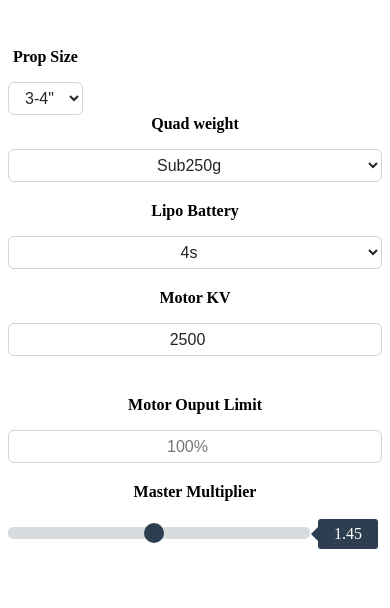
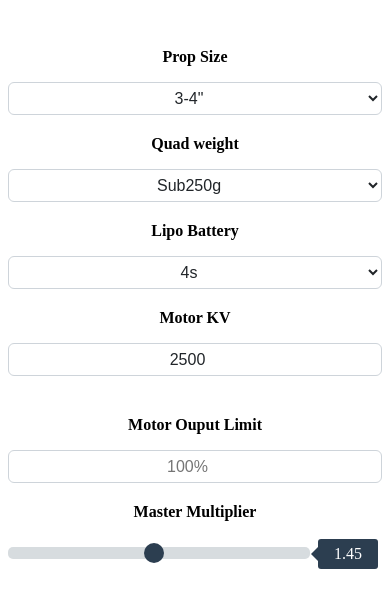
Before and after one commit to TasnimAhamed/motor-kv-calculator, a plain HTML site: page index.html in a window 390 px wide. Drawn offline with Linux system fonts and the light colour scheme.

Commit message:
Final Touch

```diff
--- a/index.html
+++ b/index.html
@@ -175,7 +175,8 @@
             .motor_kv,
             .output_limit,
             .master_multiplier,
-            .quad__weight{
+            .quad__weight,
+            .prop__size{
                 flex-basis:100%;
                 width: 100%;
                 margin-bottom: 20px;
```
